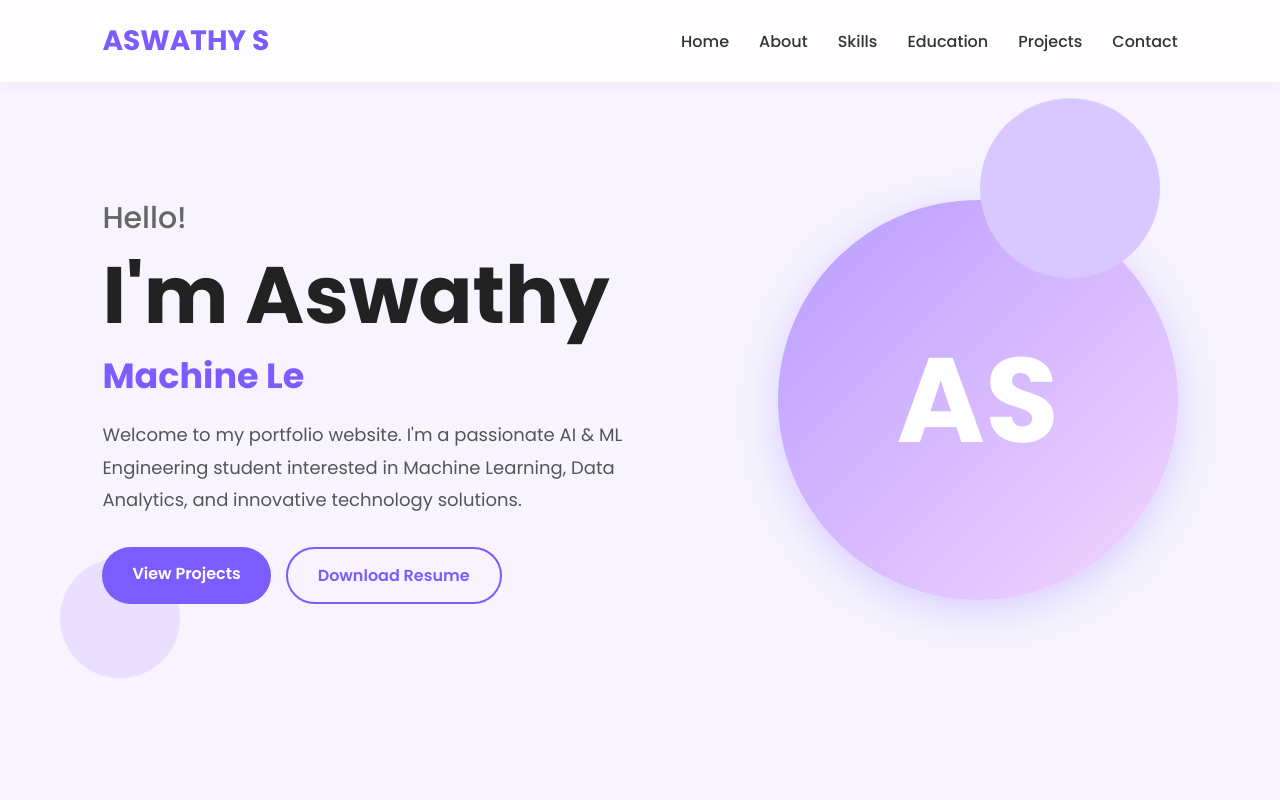
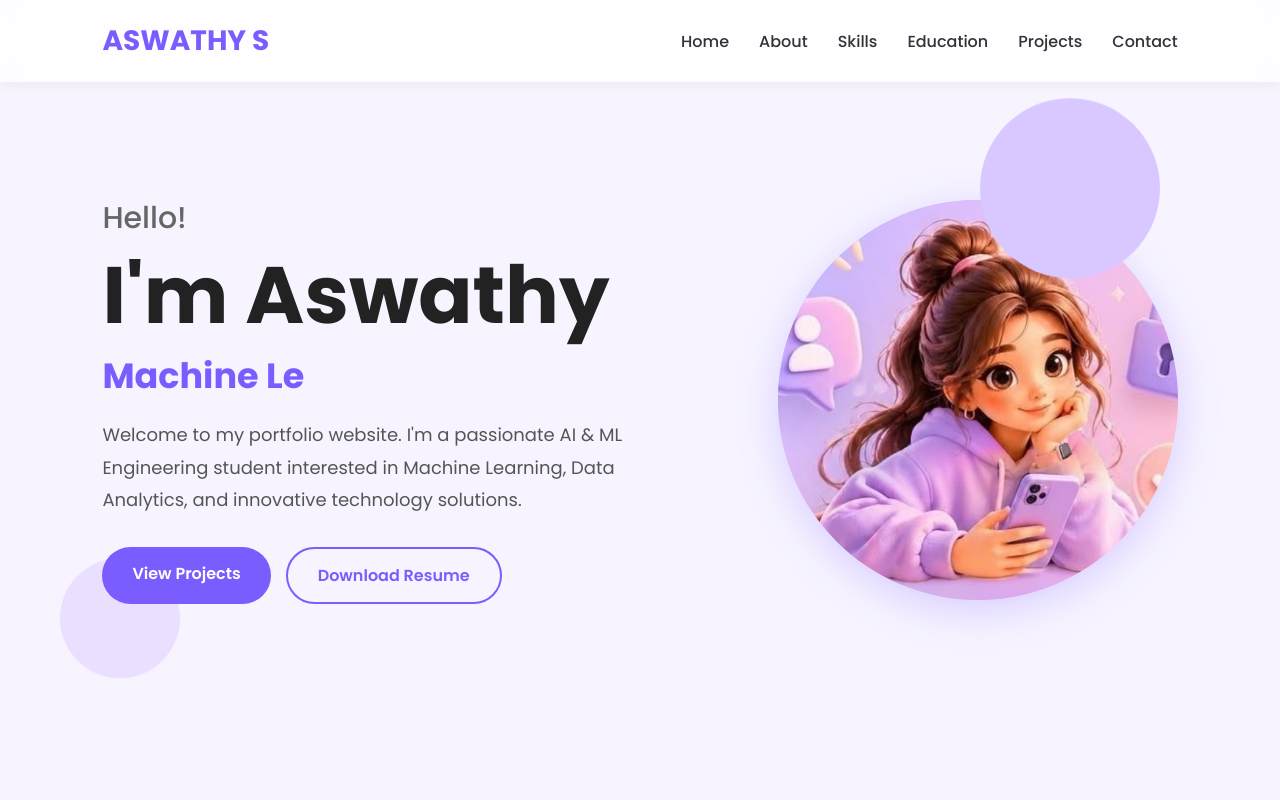
Before and after one commit to aswa-thy06/aswathy.github.io, a plain HTML site: page index.html in a window 1280 px wide. Shown: the top 800 px of the page. Drawn offline with Linux system fonts and the light colour scheme.

Commit message:
Update index.html

```diff
--- a/index.html
+++ b/index.html
@@ -377,7 +377,18 @@ nav ul{
 display:none;
 }
 }
+.hero-img{
+    width:400px;
+    height:400px;
+    border-radius:50%;
+    overflow:hidden;
+}
 
+.hero-img img{
+    width:100%;
+    height:100%;
+    object-fit:cover;
+}
 </style>
 </head>
 
@@ -435,7 +446,10 @@ Download Resume
 </div>
 
 <div class="hero-img">
-AS
+    <img src="profile.png.jpeg" alt="Aswathy S">
+</div>
+
+</section>
 </div>
 
 </section>
```
